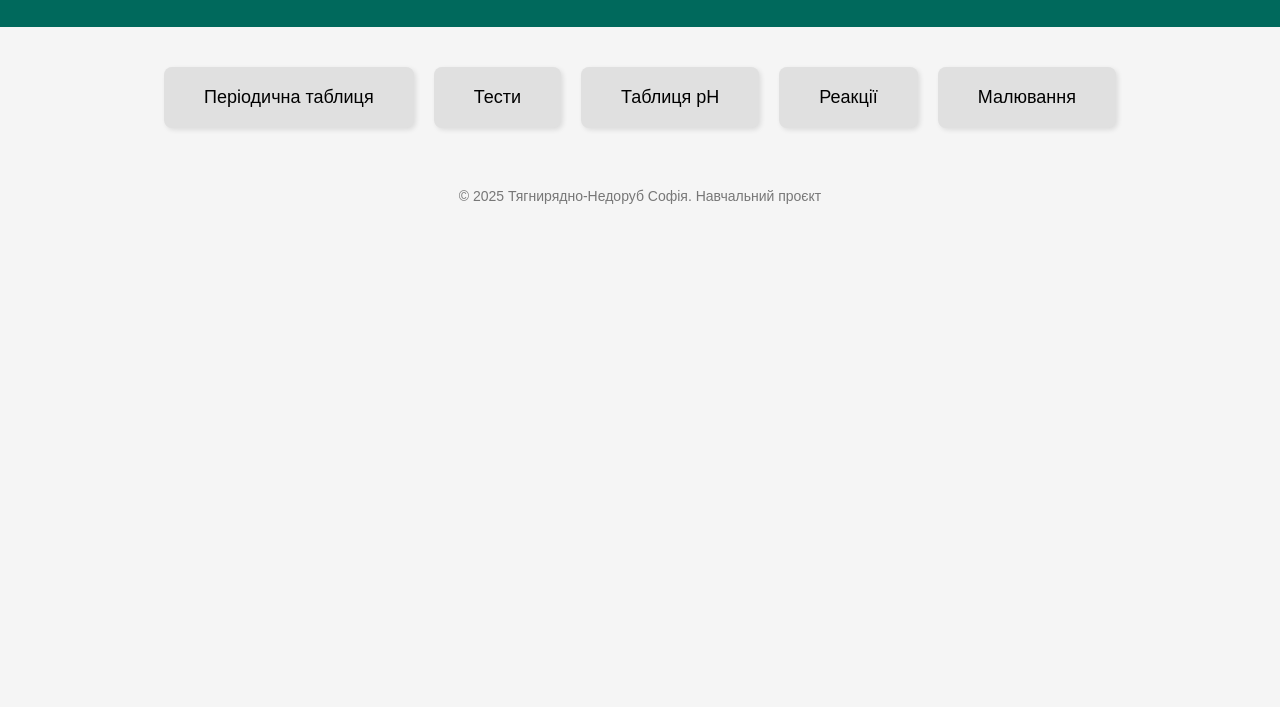
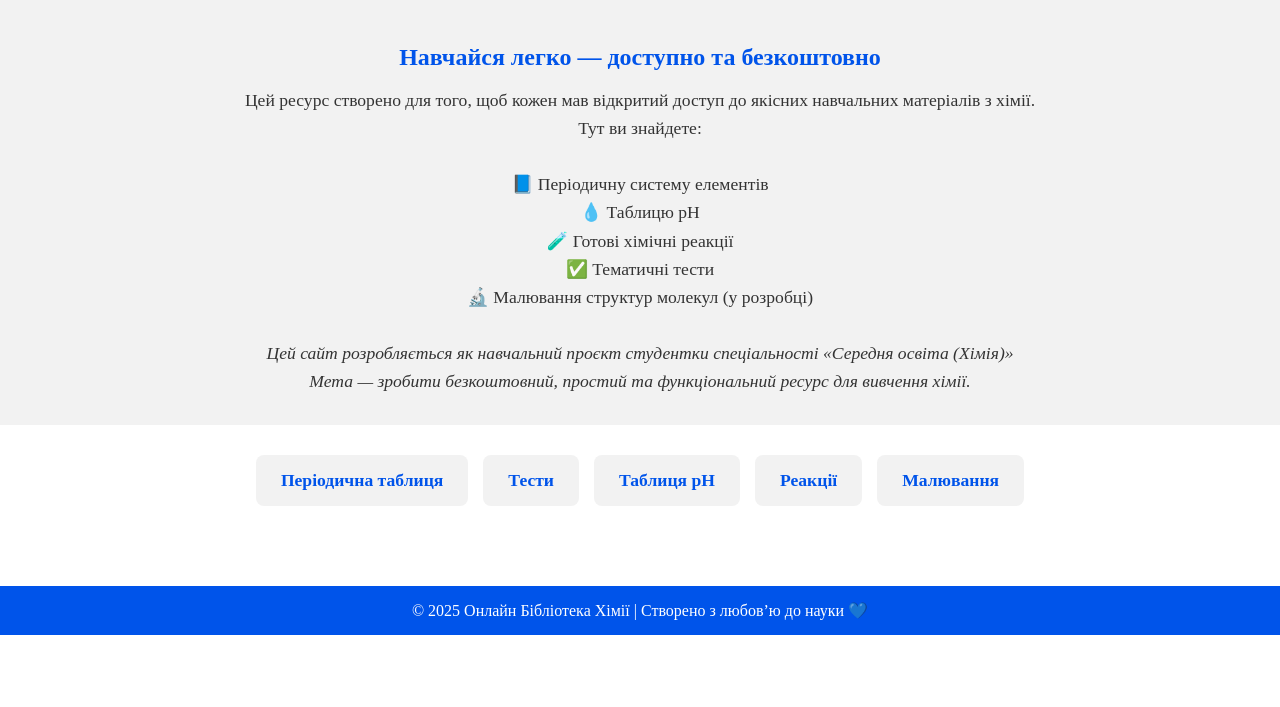
Before and after one commit to Soonikk/chem-library.github.io, a plain HTML site: page index.html in a window 1280 px wide. Shown: the part 93-800 px from the top of the page. Drawn offline with Linux system fonts and the light colour scheme; a web font is replaced by a local one.

Commit message:
Update index.html

```diff
--- a/index.html
+++ b/index.html
@@ -1,76 +1,123 @@
 <!DOCTYPE html>
 <html lang="uk">
 <head>
-  <meta charset="UTF-8" />
-  <meta name="viewport" content="width=device-width, initial-scale=1.0" />
-  <title>Онлайн бібліотека з хімії</title>
+  <meta charset="UTF-8">
+  <meta name="viewport" content="width=device-width, initial-scale=1">
+  <title>Онлайн Бібліотека Хімії</title>
+  <link href="https://fonts.googleapis.com/css2?family=Bookman+Old+Style&display=swap" rel="stylesheet">
   <style>
     body {
-      font-family: Arial, sans-serif;
       margin: 0;
-      padding: 0;
-      background-color: #f5f5f5;
+      font-family: 'Bookman Old Style', serif;
+      background-color: #ffffff;
+      color: #333;
     }
 
     header {
-      background-color: #00695c;
+      background-color: #0054EA;
       color: white;
-      padding: 20px;
+      padding: 20px 0;
       text-align: center;
     }
 
-    main {
-      display: flex;
-      flex-direction: column;
-      align-items: center;
-      margin-top: 40px;
+    header h1 {
+      margin: 0;
+      font-size: 2.5em;
     }
 
-    .button-container {
+    .intro {
+      background-color: #f2f2f2;
+      padding: 30px;
+      text-align: center;
+    }
+
+    .intro h2 {
+      color: #0054EA;
+      margin-bottom: 15px;
+    }
+
+    .intro p {
+      font-size: 1.1em;
+      line-height: 1.6;
+      max-width: 800px;
+      margin: auto;
+    }
+
+    nav {
       display: flex;
       flex-wrap: wrap;
       justify-content: center;
-      gap: 20px;
+      gap: 15px;
+      padding: 30px 15px;
+      background-color: #ffffff;
     }
 
-    .section-button {
-      background-color: #e0e0e0;
-      border: none;
-      padding: 20px 40px;
-      font-size: 18px;
+    nav a {
+      display: block;
+      padding: 15px 25px;
+      background-color: #f2f2f2;
+      color: #0054EA;
+      text-decoration: none;
+      font-weight: bold;
+      font-size: 1.1em;
       border-radius: 8px;
-      cursor: pointer;
       transition: background-color 0.3s;
-      box-shadow: 2px 2px 5px rgba(0,0,0,0.1);
+      text-align: center;
     }
 
-    .section-button:hover {
-      background-color: #d6d6d6;
+    nav a:hover {
+      background-color: #dce6f9;
     }
 
     footer {
-      margin-top: 60px;
+      background-color: #0054EA;
+      color: white;
       text-align: center;
-      font-size: 14px;
-      color: #777;
+      padding: 15px;
+      margin-top: 50px;
+    }
+
+    @media (max-width: 600px) {
+      nav a {
+        width: 100%;
+      }
     }
   </style>
 </head>
 <body>
+
   <header>
-    <h1>Онлайн бібліотека з хімії</h1>
+    <h1>Онлайн Бібліотека Хімії</h1>
   </header>
-  <main>
-    <div class="button-container">
-      <button class="section-button">Періодична таблиця</button>
-      <button class="section-button">Тести</button>
-      <button class="section-button">Таблиця pH</button>
-      <button class="section-button">Реакції</button>
-      <button class="section-button">Малювання</button>
-    </div>
-  </main>
+
+  <section class="intro">
+    <h2>Навчайся легко — доступно та безкоштовно</h2>
+    <p>
+      Цей ресурс створено для того, щоб кожен мав відкритий доступ до якісних навчальних матеріалів з хімії.
+      Тут ви знайдете:
+      <br><br>
+      📘 Періодичну систему елементів<br>
+      💧 Таблицю pH<br>
+      🧪 Готові хімічні реакції<br>
+      ✅ Тематичні тести<br>
+      🔬 Малювання структур молекул (у розробці)
+      <br><br>
+      <i>Цей сайт розробляється як навчальний проєкт студентки спеціальності «Середня освіта (Хімія)»<br>
+      Мета — зробити безкоштовний, простий та функціональний ресурс для вивчення хімії.</i>
+    </p>
+  </section>
+
+  <nav>
+    <a href="#">Періодична таблиця</a>
+    <a href="#">Тести</a>
+    <a href="#">Таблиця pH</a>
+    <a href="#">Реакції</a>
+    <a href="#">Малювання</a>
+  </nav>
+
   <footer>
-    &copy; 2025 Тягнирядно-Недоруб Софія. Навчальний проєкт
+    &copy; 2025 Онлайн Бібліотека Хімії | Створено з любов’ю до науки 💙
   </footer>
+
 </body>
 </html>
```
